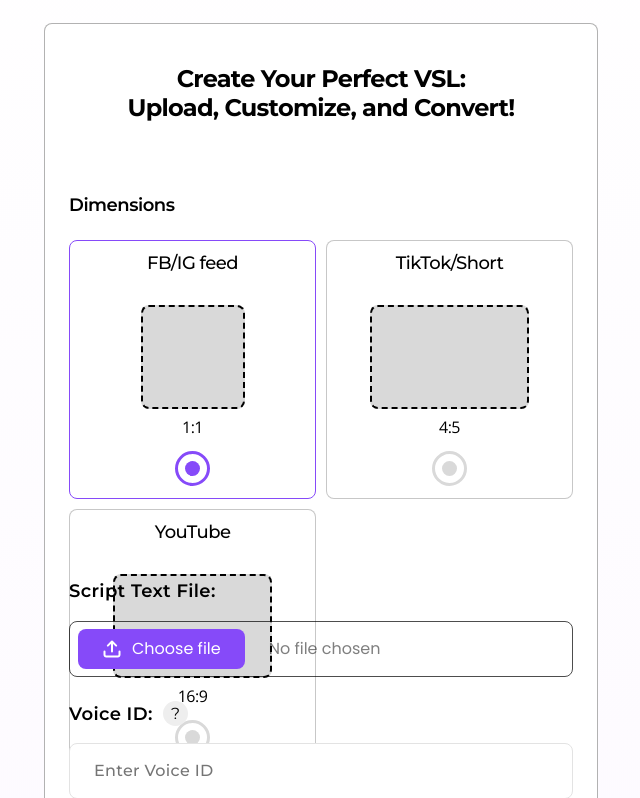
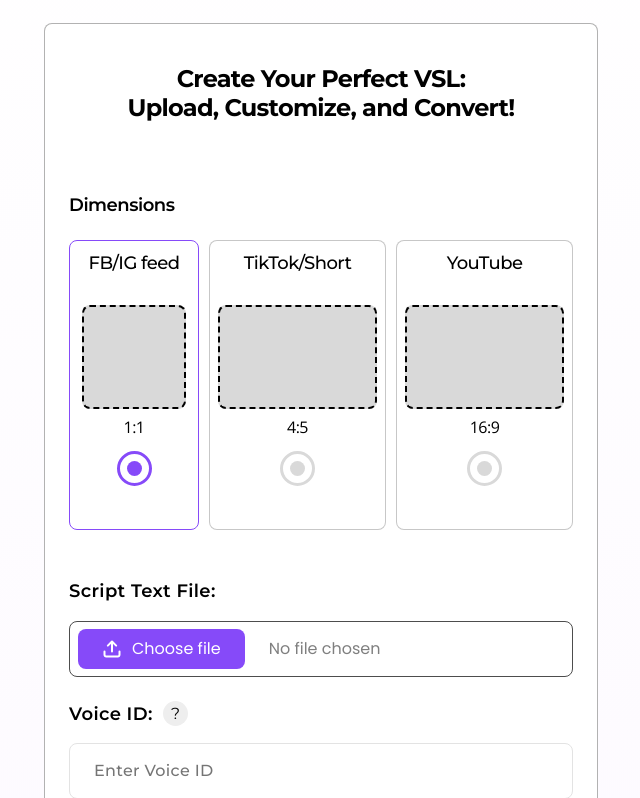
Before and after one commit to ubongpr7/vlc_maker, a Django app: page /text/ in a window 1280 px wide. Shown: the part 200-998 px from the top of the page, without its empty margins (319-959 px from the left). Run offline with Django 4.2, Linux system fonts and the light colour scheme.

Commit message:
slow computer

```diff
--- a/templates/vlc/frontend/VLSMaker/index.html
+++ b/templates/vlc/frontend/VLSMaker/index.html
@@ -135,7 +135,7 @@
             <div style="font-size: 18px; font-weight: 600; line-height: 21.94px; text-align: left; margin-bottom: 24px;">
                 Dimensions
             </div>
-            <div class="options" style="display: grid; grid-template-columns: repeat(2, 1fr); height: 290px; gap: 10px; margin-bottom: 48px;">
+            <div class="options" style="display: grid; grid-template-columns: repeat(3, 1fr); height: 290px; gap: 10px; margin-bottom: 48px;">
                 <!-- Option 1: FB/IG feed -->
                 <div class="box" data-resolution="1:1" style="display: flex; justify-content: center; background: white; text-align: center; border-radius: 8px; border: 1px solid #864AF9; padding: 12px 8px; cursor: pointer;">
                     <input type="radio" name="resolution" value="1:1" checked hidden>
```
